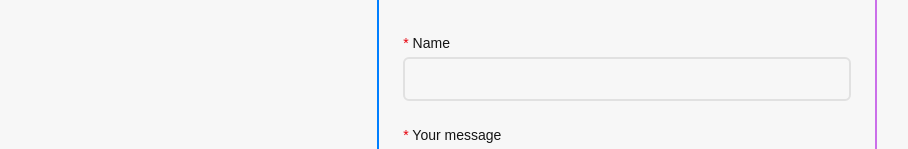
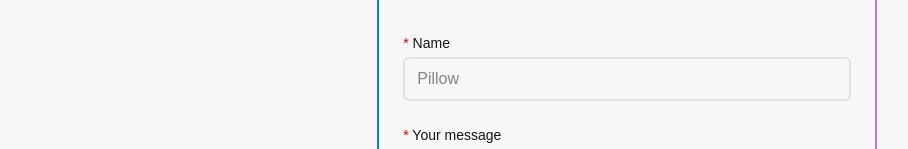
Before and after one commit to PillowGit/portfolio-v4, a SvelteKit app: page /contact in a window 1280 px wide. Shown: the part 202-351 px from the top of the page, without its empty margins (13-921 px from the left). Built offline with nearby package versions, Linux system fonts and the light colour scheme.

Commit message:
Add placesholders to contact form

```diff
--- a/src/routes/contact/+page.svelte
+++ b/src/routes/contact/+page.svelte
@@ -91,6 +91,7 @@
 					type="text"
 					id="name"
 					name="name"
+					placeholder="Pillow"
 					required
 					bind:value={name}
 					class="border-tint dark:border-tintd w-full rounded-md border-2 px-3 py-2 focus:ring-2 focus:ring-purple-500 focus:outline-none"
@@ -105,6 +106,7 @@
 					id="message"
 					name="message"
 					rows="4"
+					placeholder="Hello, I would like to..."
 					required
 					bind:value={message}
 					class="border-tint dark:border-tintd w-full rounded-md border-2 px-3 py-2 text-white focus:ring-2 focus:ring-purple-500 focus:outline-none"
@@ -120,6 +122,7 @@
 					id="contact_method"
 					name="contact_method"
 					required
+					placeholder={`etc. "@pillo. on discord"`}
 					bind:value={contact}
 					class="border-tint dark:border-tintd w-full rounded-md border-2 px-3 py-2 text-white focus:ring-2 focus:ring-purple-500 focus:outline-none"
 				/>
```
